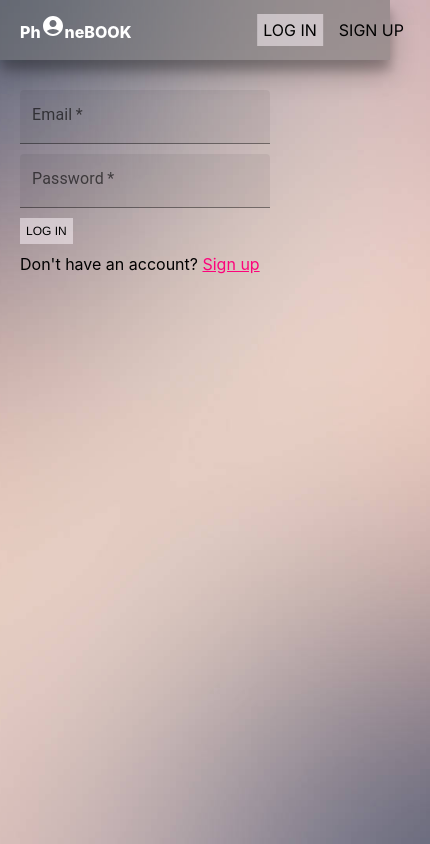
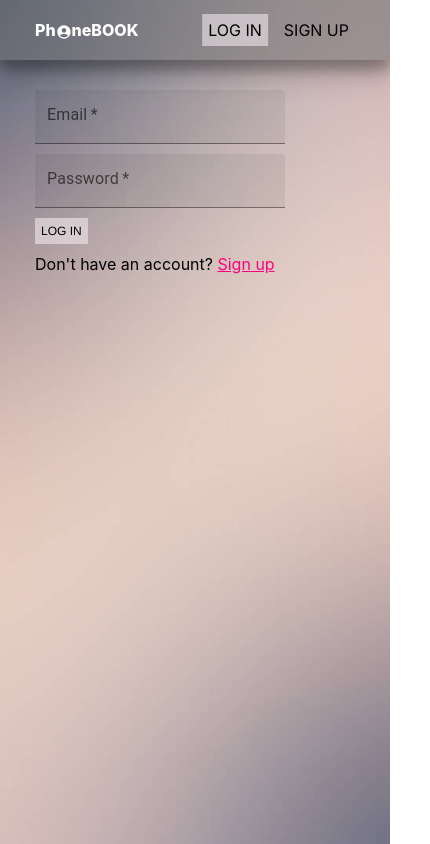
Before and after one commit to YanaPav/goit-react-hw-08-phonebook, a React (Create React App) app: page /goit-react-hw-08-phonebook/login in a window 390 px wide. Shown: the whole page, 430 px wide, since content can reach past the window. Built offline with nearby package versions, Linux system fonts and the light colour scheme.

Commit message:
Home page img for mobile changed

```diff
--- a/src/components/App.jsx
+++ b/src/components/App.jsx
@@ -9,6 +9,7 @@ import { selectIsLoading, selectToken } from 'redux/auth/authSelectors';
 import { HomePage } from '../pages/HomePage/HomePage';
 import { LoginPage } from '../pages/LoginPage/LoginPage';
 import { ContactsPage } from '../pages/ContactsPage/ContactsPage';
+import { NotFoundPage } from '../pages/NotFoundPage/NotFoundPage';
 // components
 import { SignupForm } from './SignupForm/SignupForm';
 import { NavBar } from './NavBar/NavBar';
@@ -41,6 +42,7 @@ export const App = () => {
             <Route element={<PrivateRoute />}>
               <Route path="/contacts" element={<ContactsPage />} />
             </Route>
+            <Route path="*" element={<NotFoundPage />} />
           </Route>
         </Routes>
       )}
--- a/src/components/Common/Container.styled.jsx
+++ b/src/components/Common/Container.styled.jsx
@@ -1,10 +1,17 @@
 import styled from 'styled-components';
 
 export const Container = styled.div`
-  max-width: 550px;
   width: 100%;
   margin-left: auto;
   margin-right: auto;
   padding: 0 20px;
-  overflow: hidden;
+
+  @media screen and (min-width: 320px) {
+    width: 320px;
+  }
+
+  @media screen and (min-width: 670px) {
+    width: 670px;
+  }
+  /* overflow: hidden; */
 `;
--- a/src/components/ContactItem/ContactItem.jsx
+++ b/src/components/ContactItem/ContactItem.jsx
@@ -50,7 +50,7 @@ export const ContactItem = ({ name, number, id }) => {
                 onClick={() => dispatch(remove(id))}
               >
                 {isLoading === id ? (
-                  <span>'Deleting...'</span>
+                  <span>Deleting...</span>
                 ) : (
                   <span>Delete</span>
                 )}
--- a/src/components/ContactItem/ContactItem.styled.jsx
+++ b/src/components/ContactItem/ContactItem.styled.jsx
@@ -30,6 +30,7 @@ export const StyledBtn = styled.button`
 `;
 
 export const ButtonWrap = styled.div`
+  margin-top: 4px;
   display: flex;
   gap: 8px;
 `;
--- a/src/components/EditForm/EditForm.jsx
+++ b/src/components/EditForm/EditForm.jsx
@@ -36,13 +36,6 @@ export const EditForm = ({ id, name, number, closeEditForm }) => {
 
   console.log(isLoading);
 
-  const isDuplicate = newName => {
-    const result = contacts?.find(
-      contactItem => contactItem.name?.toLowerCase() === newName?.toLowerCase()
-    );
-    return result;
-  };
-
   useEffect(() => {
     error?.type === 'edit' && Notify.failure(`${error.message}`);
   }, [error]);
@@ -77,6 +70,11 @@ export const EditForm = ({ id, name, number, closeEditForm }) => {
 
     return () => window.removeEventListener('click', editFormClickHandler);
   }, [closeEditForm, editFormBtn, editFormBtnText, id]);
+
+  const isDuplicate = newName => {
+    const result = contacts?.find(contactItem => contactItem.name === newName);
+    return result;
+  };
 
   const addContactToStore = async contactObject => {
     if (isDuplicate(contactObject.name)) {
--- a/src/components/Logo/Logo.jsx
+++ b/src/components/Logo/Logo.jsx
@@ -1,13 +1,11 @@
-// libraries
-import AccountCircleIcon from '@mui/icons-material/AccountCircle';
 // components
-import { StyledLogoLink } from './Logo.styled';
+import { StyledLogoLink, LogoIcon } from './Logo.styled';
 
 export const Logo = () => {
   return (
     <StyledLogoLink to="/">
       Ph
-      <AccountCircleIcon />
+      <LogoIcon />
       neBOOK
     </StyledLogoLink>
   );
--- a/src/components/Logo/Logo.styled.jsx
+++ b/src/components/Logo/Logo.styled.jsx
@@ -1,9 +1,21 @@
-import styled from 'styled-components';
 // react
 import { Link } from 'react-router-dom';
+// libraries
+import styled from 'styled-components';
+import AccountCircleIcon from '@mui/icons-material/AccountCircle';
 
+//
 export const StyledLogoLink = styled(Link)`
+  display: flex;
+  align-items: flex-end;
   color: white;
   font-weight: 800;
   text-decoration: none;
 `;
+
+export const LogoIcon = styled(AccountCircleIcon)`
+  &.MuiSvgIcon-root {
+    width: 16px;
+    height: 16px;
+  }
+`;
--- a/src/components/NavBar/NavBar.styled.jsx
+++ b/src/components/NavBar/NavBar.styled.jsx
@@ -15,5 +15,5 @@ export const Header = styled.header`
 export const HeaderWrap = styled.div`
   display: flex;
   justify-content: space-between;
-  align-items: flex-start;
+  align-items: center;
 `;
--- a/src/pages/HomePage/HomePage.jsx
+++ b/src/pages/HomePage/HomePage.jsx
@@ -1,21 +1,36 @@
 // components
-import { HomePageWrap, StyledLink, HomePageText } from './HomePage.styled';
+import {
+  HomePageWrap,
+  StyledLink,
+  HomePageText,
+  MobileText,
+} from './HomePage.styled';
 import { Logo } from 'components/Logo/Logo';
 // images
-import qr_code from 'images/qr_code.png';
+import qr_code_desktop from 'images/qr_code_desktop.png';
+import qr_code_mobile from 'images/qr_code_mobile.png';
 
 //
 export const HomePage = () => {
+  const screenWidth = window.innerWidth;
+
   return (
     <HomePageWrap>
       <HomePageText>
-        Keep important contacts with you all the time with <Logo /> account!
+        <p>Keep important contacts with you all the time with</p> <Logo />
         <StyledLink to={'/contacts'}>
           <span>Get started!</span>
         </StyledLink>
       </HomePageText>
 
-      <img src={qr_code} alt="qr-code" width={350} />
+      {screenWidth > 670 ? (
+        <img src={qr_code_desktop} alt="qr-code" />
+      ) : (
+        <>
+          <img src={qr_code_mobile} alt="qr-code" />
+          <MobileText>Share width friends :)</MobileText>
+        </>
+      )}
     </HomePageWrap>
   );
 };
--- a/src/pages/HomePage/HomePage.styled.jsx
+++ b/src/pages/HomePage/HomePage.styled.jsx
@@ -3,36 +3,54 @@ import styled from 'styled-components';
 import { Link } from 'react-router-dom';
 
 export const HomePageWrap = styled.div`
-  margin-top: 60px;
+  img {
+    display: block;
+    width: 50%;
+    margin-left: auto;
+    margin-right: auto;
+  }
 
-  @media screen and (min-width: 430px) {
+  @media screen and (min-width: 670px) {
+    margin-top: 60px;
+
     align-items: center;
     display: flex;
     align-items: center;
     justify-content: center;
     gap: 20px;
-  }
 
-  img {
-    margin-right: -60px;
+    img {
+      width: 350px;
+    }
   }
 `;
 
-export const HomePageText = styled.span`
-  max-width: 300px;
+export const MobileText = styled.p`
+  text-align: center;
+  font-weight: 600;
+`;
+
+export const HomePageText = styled.div`
   display: block;
   text-align: center;
-  margin-bottom: 40px;
   margin-left: auto;
   margin-right: auto;
+  width: 80%;
+  margin-bottom: 40px;
+
+  p {
+    margin: 0;
+    font-size: 18px;
+    line-height: 1.5;
+  }
 
   a {
     margin-top: 8px;
     display: block;
   }
 
-  @media screen and (min-width: 430px) {
-    max-width: 300px;
+  @media screen and (min-width: 670px) {
+    width: 250px;
   }
 `;
 
--- /dev/null
+++ b/src/pages/NotFoundPage/NotFoundPage.jsx
@@ -0,0 +1,11 @@
+// react
+import { useSelector } from 'react-redux';
+import { Navigate } from 'react-router-dom';
+// redux-components
+import { SelectIsLoggedIn } from 'redux/auth/authSelectors';
+
+export const NotFoundPage = () => {
+  const isLoggedIn = useSelector(SelectIsLoggedIn);
+
+  return <>{isLoggedIn ? <Navigate to="/contacts" /> : <Navigate to="/" />}</>;
+};
```
Also changed, not shown: src/images/qr_code_desktop.png (renamed from src/images/qr_code.png), src/images/qr_code_mobile.png (added).
